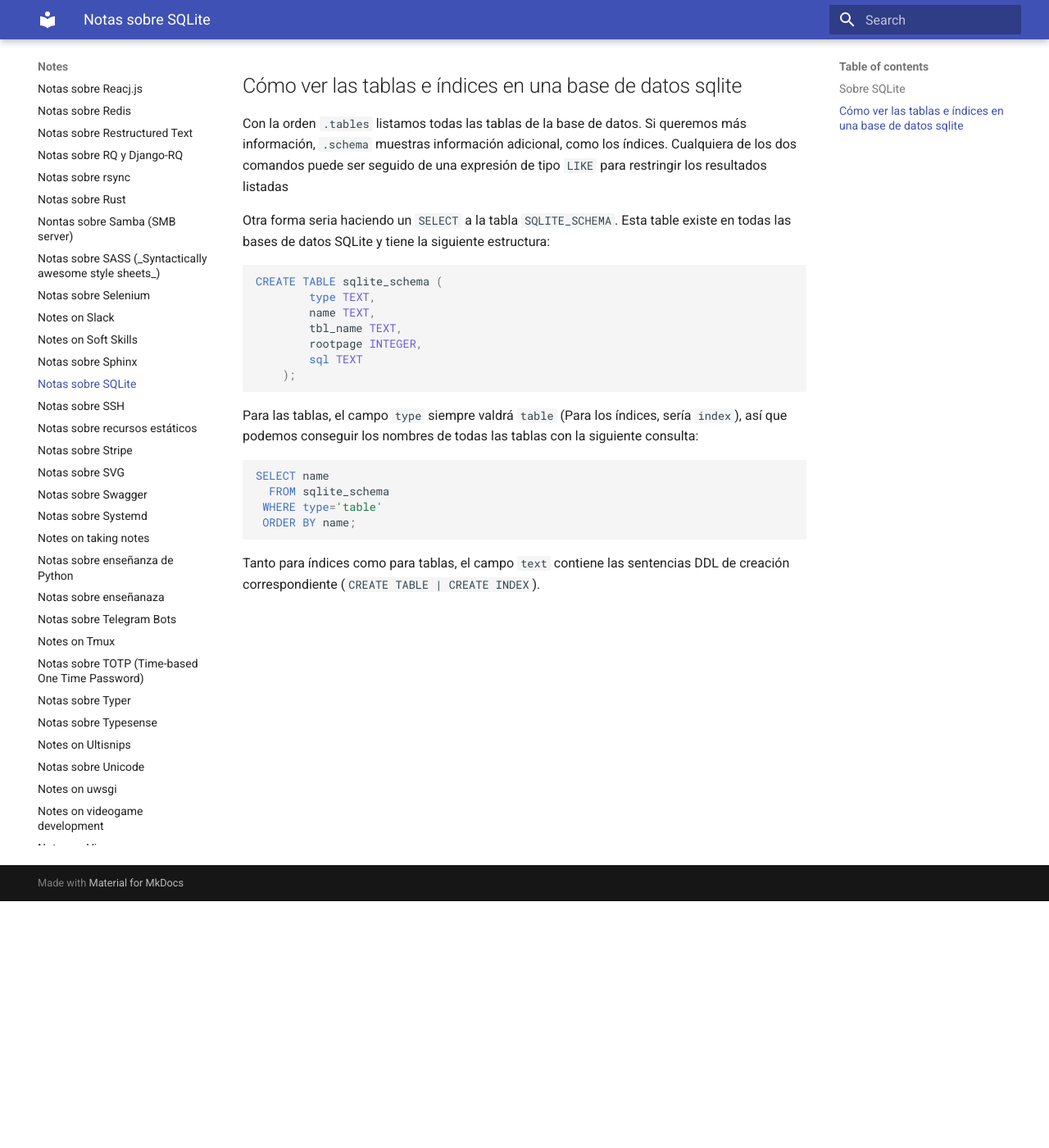
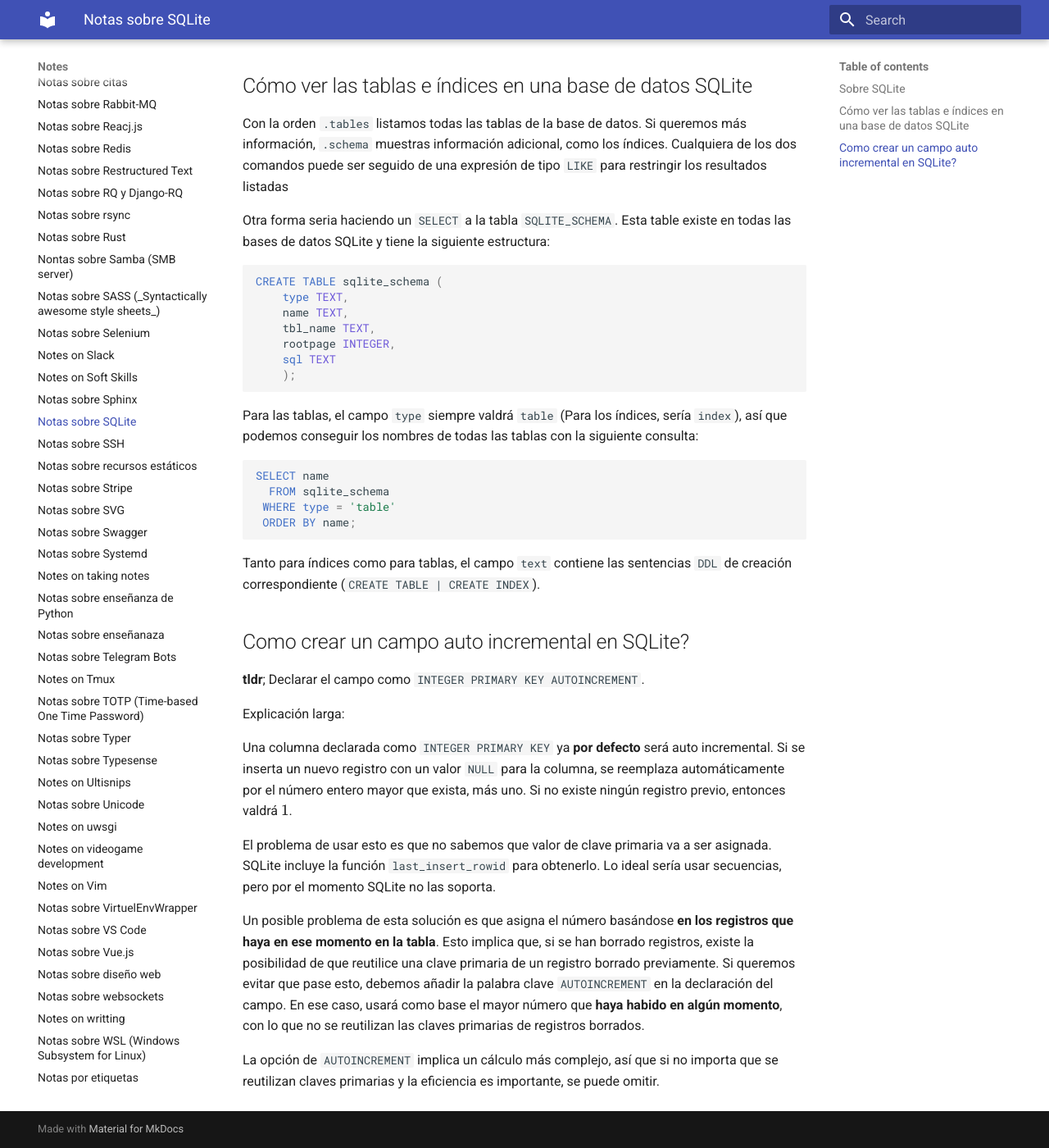
Before and after one commit to euribates/notes, an MkDocs documentation site: the page built from docs/notes-on-sqlite.md, in a window 1280 px wide and 1400 px high, scrolled down 301 px. Shown: the whole window at 82% size. Built offline with MkDocs 1.6.1 and Material for MkDocs 9.7.7, drawn with Linux system fonts in a browser that asks for light colours; formulas are drawn with MathJax 3; some of the changed text lies outside the part shown.

Commit message:
Mejoras notas Vim y SQLite

````diff
--- a/docs/notes-on-sqlite.md
+++ b/docs/notes-on-sqlite.md
@@ -40,9 +39,36 @@
 ```sql
 SELECT name
   FROM sqlite_schema
- WHERE type='table'
+ WHERE type = 'table'
  ORDER BY name;
 ```
 
-Tanto para índices como para tablas, el campo `text` contiene las sentencias DDL
+Tanto para índices como para tablas, el campo `text` contiene las sentencias `DDL`
 de creación correspondiente (`CREATE TABLE | CREATE INDEX`).
+
+## Como crear un campo auto incremental en SQLite?
+
+**tldr**; Declarar el campo como `INTEGER PRIMARY KEY AUTOINCREMENT`.
+
+Explicación larga:
+
+Una columna declarada como `INTEGER PRIMARY KEY` ya **por defecto** será auto
+incremental. Si se inserta un nuevo registro con un valor `NULL` para la
+columna, se reemplaza automáticamente por el número entero mayor que exista, más
+uno. Si no existe ningún registro previo, entonces valdrá $1$.
+
+El problema de usar esto es que no sabemos que valor de clave primaria va a ser
+asignada. SQLite incluye la función `last_insert_rowid` para obtenerlo. Lo ideal
+sería usar secuencias, pero por el momento SQLite no las soporta.
+
+Un posible problema de esta solución es que asigna el número basándose **en los
+registros que haya en ese momento en la tabla**. Esto implica que, si se han
+borrado registros, existe la posibilidad de que reutilice una clave primaria de
+un registro borrado previamente. Si queremos evitar que pase esto, debemos
+añadir la palabra clave `AUTOINCREMENT` en la declaración del campo. En ese
+caso, usará como base el mayor número que **haya habido en algún momento**, con
+lo que no se reutilizan las claves primarias de registros borrados.
+
+La opción de `AUTOINCREMENT` implica un cálculo más complejo, así que si no
+importa que se reutilizan claves primarias y la eficiencia es importante, se
+puede omitir.
````
Also changed, not shown: other parts of docs/notes-on-sqlite.md (+12 -13 lines), docs/notes-on-vim.md (+13 -2 lines).
